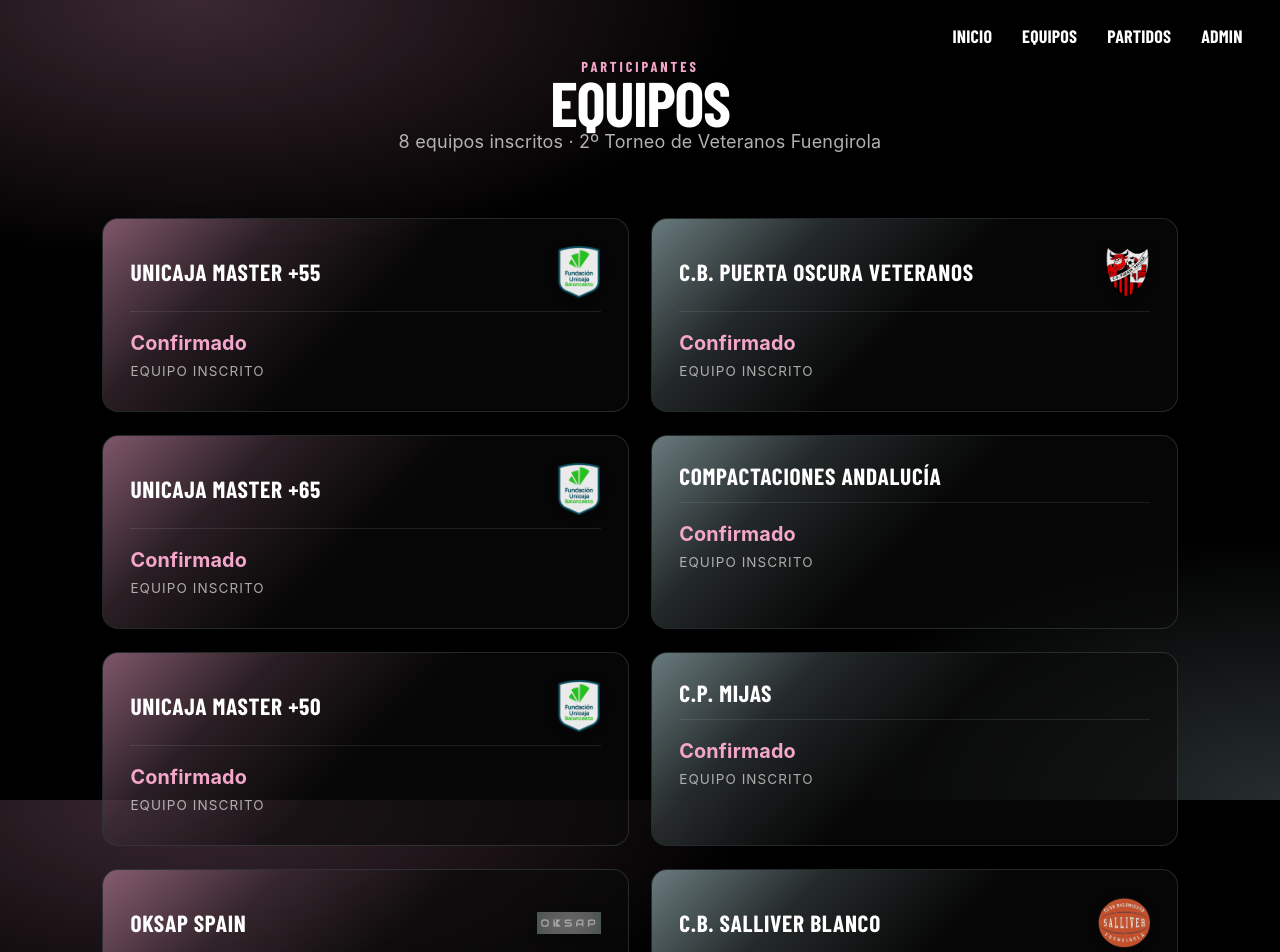
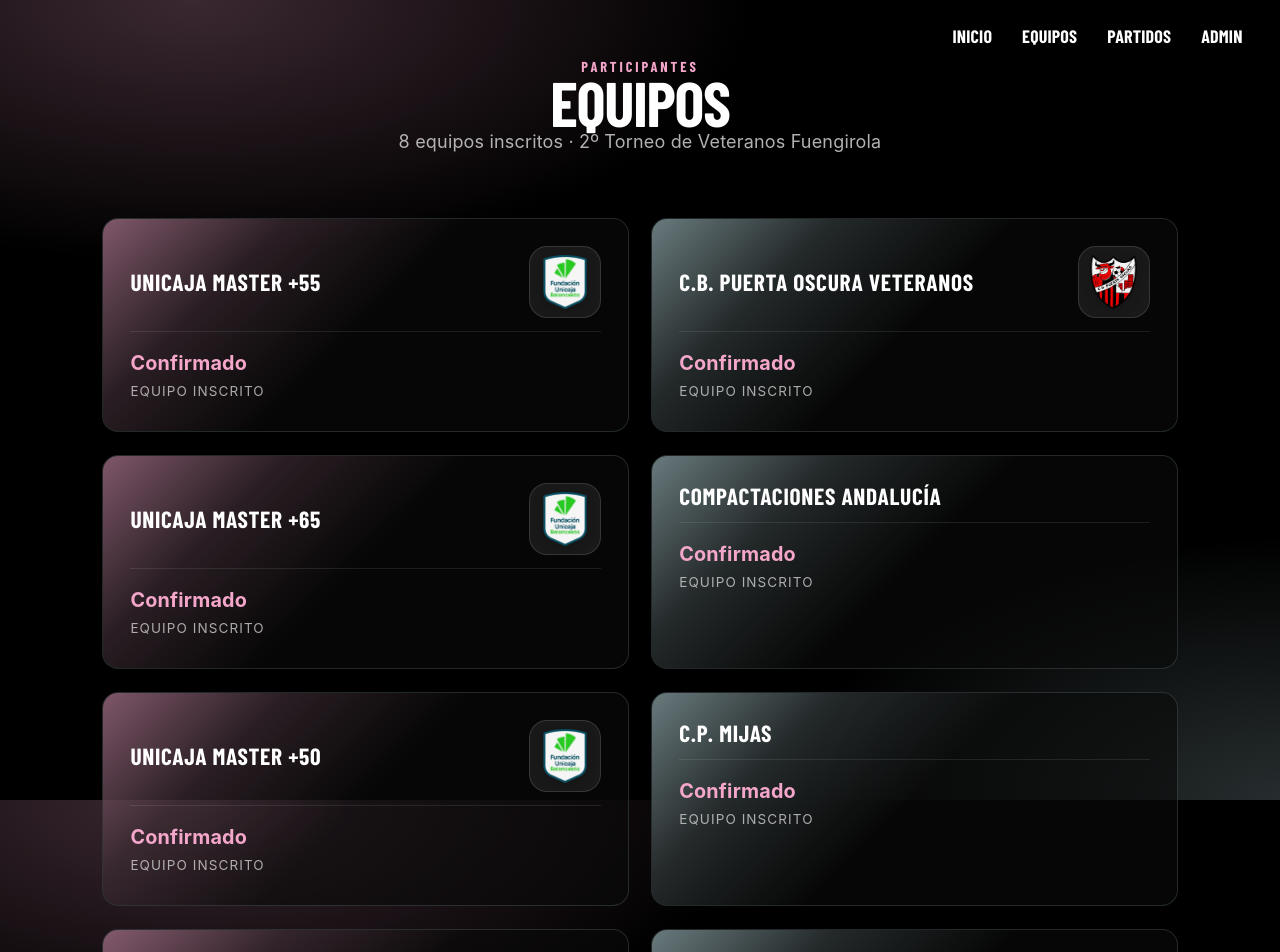
Before and after one commit to ffercal0712/basket-web, a React (Vite) app: page /equipos in a window 1280 px wide. Shown: the top 952 px of the page. Built offline with nearby package versions, Linux system fonts and the light colour scheme; no server answers; a web font is replaced by a local one; what @insforge/sdk would draw is missing.

Commit message:
feat/add_logo

```diff
--- a/src/components/matches/MatchCard.jsx
+++ b/src/components/matches/MatchCard.jsx
@@ -39,10 +39,22 @@ function MatchCard({ partido }) {
                 <div className={`match-card-corner match-card-corner--top match-card-corner--${cornerColor(equipo1.id)}`}></div>
                 <div className={`match-card-corner match-card-corner--bottom match-card-corner--${cornerColor(equipo2.id)}`}></div>
                 {equipo1.escudo && (
-                    <img src={equipo1.escudo} alt={equipo1.equipo} className="match-card-shield match-card-shield--top" />
+                    <span className={`match-card-shield-frame match-card-shield-frame--top ${equipo1.logoVariant === 'wide' ? 'match-card-shield-frame--wide' : ''}`}>
+                        <img
+                            src={equipo1.escudo}
+                            alt={equipo1.equipo}
+                            className={`match-card-shield ${equipo1.logoVariant === 'wide' ? 'match-card-shield--wide' : ''}`}
+                        />
+                    </span>
                 )}
                 {equipo2.escudo && (
-                    <img src={equipo2.escudo} alt={equipo2.equipo} className="match-card-shield match-card-shield--bottom" />
+                    <span className={`match-card-shield-frame match-card-shield-frame--bottom ${equipo2.logoVariant === 'wide' ? 'match-card-shield-frame--wide' : ''}`}>
+                        <img
+                            src={equipo2.escudo}
+                            alt={equipo2.equipo}
+                            className={`match-card-shield ${equipo2.logoVariant === 'wide' ? 'match-card-shield--wide' : ''}`}
+                        />
+                    </span>
                 )}
 
                 <div className="match-card-meta">
--- a/src/components/matches/MatchDetail.jsx
+++ b/src/components/matches/MatchDetail.jsx
@@ -66,6 +66,15 @@ function MatchDetail() {
 
                     <div className="match-detail-scoreboard">
                         <div className={`match-detail-team ${ganadorId === equipo1.id ? 'match-detail-team--winner' : ''}`}>
+                            {equipo1.escudo && (
+                                <span className={`match-detail-shield-frame ${equipo1.logoVariant === 'wide' ? 'match-detail-shield-frame--wide' : ''}`}>
+                                    <img
+                                        src={equipo1.escudo}
+                                        alt={equipo1.equipo}
+                                        className={`match-detail-shield ${equipo1.logoVariant === 'wide' ? 'match-detail-shield--wide' : ''}`}
+                                    />
+                                </span>
+                            )}
                             <span className={`match-detail-team-link ${equipo1.placeholder ? 'match-detail-team-link--placeholder' : ''}`}>
                                 {equipo1.equipo}
                             </span>
@@ -91,6 +100,15 @@ function MatchDetail() {
                         </div>
 
                         <div className={`match-detail-team match-detail-team--right ${ganadorId === equipo2.id ? 'match-detail-team--winner' : ''}`}>
+                            {equipo2.escudo && (
+                                <span className={`match-detail-shield-frame ${equipo2.logoVariant === 'wide' ? 'match-detail-shield-frame--wide' : ''}`}>
+                                    <img
+                                        src={equipo2.escudo}
+                                        alt={equipo2.equipo}
+                                        className={`match-detail-shield ${equipo2.logoVariant === 'wide' ? 'match-detail-shield--wide' : ''}`}
+                                    />
+                                </span>
+                            )}
                             <span className={`match-detail-team-link ${equipo2.placeholder ? 'match-detail-team-link--placeholder' : ''}`}>
                                 {equipo2.equipo}
                             </span>
--- a/src/components/teams/TeamCard.jsx
+++ b/src/components/teams/TeamCard.jsx
@@ -1,5 +1,5 @@
 function TeamCard({ equipo, accentColor = 'accent' }) {
-    const { equipo: nombre, escudo } = equipo;
+    const { equipo: nombre, escudo, logoVariant } = equipo;
 
     return (
         <article className="team-card">
@@ -8,11 +8,13 @@ function TeamCard({ equipo, accentColor = 'accent' }) {
             <div className="team-card-header">
                 <h2 className="team-card-name">{nombre}</h2>
                 {escudo && (
-                    <img
-                        src={escudo}
-                        alt={`Escudo ${nombre}`}
-                        className="team-card-shield"
-                    />
+                    <span className={`team-card-shield-frame ${logoVariant === 'wide' ? 'team-card-shield-frame--wide' : ''}`}>
+                        <img
+                            src={escudo}
+                            alt={`Escudo ${nombre}`}
+                            className={`team-card-shield ${logoVariant === 'wide' ? 'team-card-shield--wide' : ''}`}
+                        />
+                    </span>
                 )}
             </div>
 
--- a/src/data/TeamData.jsx
+++ b/src/data/TeamData.jsx
@@ -1,21 +1,26 @@
+import unicajaShield from '../assets/escudos/unicaja.png';
+import puertaOscuraShield from '../assets/escudos/cd_puerta_oscura.png';
+import salliverShield from '../assets/escudos/cb_salliver.png';
+import oksapLogo from '../assets/logo-oksap.png';
+
 const equipos = [
     {
         id: 1,
         slug: 'unicaja-master-55',
         equipo: 'UNICAJA MASTER +55',
-        escudo: "/src/assets/escudos/unicaja.png"
+        escudo: unicajaShield
     },
     {
         id: 2,
         slug: 'c-b-puerta-oscura-veteranos',
         equipo: 'C.B. PUERTA OSCURA VETERANOS',
-        escudo: "/src/assets/escudos/cd_puerta_oscura.png"
+        escudo: puertaOscuraShield
     },
     {
         id: 3,
         slug: 'unicaja-master-65',
         equipo: 'UNICAJA MASTER +65',
-        escudo: "/src/assets/escudos/unicaja.png"
+        escudo: unicajaShield
     },
     {
         id: 4,
@@ -26,7 +31,7 @@ const equipos = [
         id: 5,
         slug: 'unicaja-master-50',
         equipo: 'UNICAJA MASTER +50',
-        escudo: "/src/assets/escudos/unicaja.png"
+        escudo: unicajaShield
     },
     {
         id: 6,
@@ -37,13 +42,14 @@ const equipos = [
         id: 7,
         slug: 'oksap-spain',
         equipo: 'OKSAP SPAIN',
-        escudo: "/src/assets/logo-oksap.png"
+        escudo: oksapLogo,
+        logoVariant: 'wide'
     },
     {
         id: 8,
         slug: 'c-b-salliver-blanco',
         equipo: 'C.B. SALLIVER BLANCO',
-        escudo: "/src/assets/escudos/cb_salliver.png"
+        escudo: salliverShield
     }
 ];
 
--- a/src/palette.css
+++ b/src/palette.css
@@ -18,6 +18,7 @@
     --oksap-primary-soft-rgb: 10, 10, 10;
     --oksap-accent-rgb: 245, 167, 203;
     --oksap-soft-rgb: 203, 238, 243;
+    --oksap-white-rgb: 255, 255, 255;
 
     /* ===== Bordes y superficies (estilo "card sobre negro") ===== */
     --oksap-border: rgba(255, 255, 255, 0.08);
--- a/src/style.css
+++ b/src/style.css
@@ -283,19 +283,44 @@ a:hover {
   border-bottom: 1px solid rgba(var(--oksap-soft-rgb), 0.1);
 }
 
+.team-card-shield-frame {
+  width: 72px;
+  height: 72px;
+  padding: 0.45rem;
+  border-radius: 18px;
+  background: rgba(var(--oksap-white-rgb), 0.08);
+  border: 1px solid rgba(var(--oksap-soft-rgb), 0.14);
+  display: flex;
+  align-items: center;
+  justify-content: center;
+  flex-shrink: 0;
+  box-sizing: border-box;
+}
+
+.team-card-shield-frame--wide {
+  width: 96px;
+  height: 64px;
+  border-radius: 16px;
+}
+
 .team-card-shield {
-  height: 52px;
-  width: auto;
-  max-width: 64px;
+  width: 100%;
+  height: 100%;
   object-fit: contain;
-  flex-shrink: 0;
-  opacity: 0.92;
-  filter: drop-shadow(0 2px 6px rgba(0, 0, 0, 0.3));
-  transition: opacity 0.2s ease;
+  display: block;
+  opacity: 0.96;
+  filter: drop-shadow(0 2px 6px rgba(0, 0, 0, 0.22));
+  transition: opacity 0.2s ease, transform 0.2s ease;
+}
+
+.team-card-shield--wide {
+  padding: 0.18rem;
+  box-sizing: border-box;
 }
 
 .card-link:hover .team-card-shield {
   opacity: 1;
+  transform: scale(1.02);
 }
 
 .team-card-name {
@@ -346,7 +371,7 @@ a:hover {
   background: rgba(var(--oksap-primary-soft-rgb), 0.6);
   border: 1px solid rgba(var(--oksap-soft-rgb), 0.15);
   border-radius: 16px;
-  padding: 1.5rem;
+  padding: 1.5rem 4.8rem;
   display: flex;
   flex-direction: column;
   align-items: center;
@@ -421,6 +446,20 @@ a:hover {
 }
 
 @media (max-width: 768px) {
+  .match-card {
+    padding: 1.25rem 4rem;
+  }
+
+  .match-card-shield-frame {
+    width: 50px;
+    height: 50px;
+  }
+
+  .match-card-shield-frame--wide {
+    width: 66px;
+    height: 44px;
+  }
+
   .cards-grid {
     grid-template-columns: 1fr;
     padding: 1rem 6vw 2rem;
@@ -491,30 +530,54 @@ a:hover {
 }
 
 /* Escudos en esquinas de match-card */
-.match-card-shield {
+.match-card-shield-frame {
   position: absolute;
-  width: 56px;
-  height: 56px;
-  object-fit: contain;
-  opacity: 0.18;
+  width: 58px;
+  height: 58px;
+  padding: 0.35rem;
+  border-radius: 16px;
+  background: rgba(var(--oksap-white-rgb), 0.05);
+  border: 1px solid rgba(var(--oksap-soft-rgb), 0.08);
   pointer-events: none;
   z-index: 0;
+  opacity: 0.22;
   transition: opacity 0.3s ease;
-  filter: drop-shadow(0 2px 4px rgba(0, 0, 0, 0.2));
-}
-
-.match-card-shield--top {
-  top: 8px;
+  box-sizing: border-box;
+}
+
+.match-card-shield-frame--wide {
+  width: 76px;
+  height: 50px;
+  border-radius: 14px;
+}
+
+.match-card-shield-frame--top {
+  top: 50%;
   left: 10px;
-}
-
-.match-card-shield--bottom {
-  bottom: 8px;
+  transform: translateY(-50%);
+}
+
+.match-card-shield-frame--bottom {
+  top: 50%;
   right: 10px;
-}
-
-.card-link:hover .match-card-shield {
-  opacity: 0.28;
+  transform: translateY(-50%);
+}
+
+.match-card-shield {
+  width: 100%;
+  height: 100%;
+  object-fit: contain;
+  display: block;
+  filter: drop-shadow(0 2px 4px rgba(0, 0, 0, 0.18));
+}
+
+.match-card-shield--wide {
+  padding: 0.15rem;
+  box-sizing: border-box;
+}
+
+.card-link:hover .match-card-shield-frame {
+  opacity: 0.32;
 }
 
 /* Asegurar que el contenido va por encima de los gradientes */
@@ -1139,12 +1202,45 @@ a:hover {
   flex: 1;
   display: flex;
   flex-direction: column;
+  align-items: center;
   gap: 0.5rem;
 }
 
 .match-detail-team:last-child {
   text-align: right;
   align-items: flex-end;
+}
+
+.match-detail-shield-frame {
+  width: 132px;
+  height: 132px;
+  padding: 0.9rem;
+  border-radius: 28px;
+  background: rgba(var(--oksap-white-rgb), 0.08);
+  border: 1px solid rgba(var(--oksap-soft-rgb), 0.12);
+  display: flex;
+  align-items: center;
+  justify-content: center;
+  box-sizing: border-box;
+}
+
+.match-detail-shield-frame--wide {
+  width: 176px;
+  height: 104px;
+  border-radius: 24px;
+}
+
+.match-detail-shield {
+  width: 100%;
+  height: 100%;
+  object-fit: contain;
+  display: block;
+  filter: drop-shadow(0 8px 18px rgba(0, 0, 0, 0.22));
+}
+
+.match-detail-shield--wide {
+  padding: 0.15rem;
+  box-sizing: border-box;
 }
 
 .match-detail-team-link {
@@ -1566,6 +1662,25 @@ a:hover {
 }
 
 @media (max-width: 768px) {
+  .match-detail-shield-frame {
+    width: 96px;
+    height: 96px;
+    border-radius: 22px;
+  }
+
+  .match-detail-shield-frame--wide {
+    width: 136px;
+    height: 82px;
+    border-radius: 20px;
+  }
+
+  .match-detail-team,
+  .match-detail-team:last-child,
+  .match-detail-team--right {
+    align-items: center;
+    text-align: center;
+  }
+
   .match-corner {
     width: 70%;
   }
```
